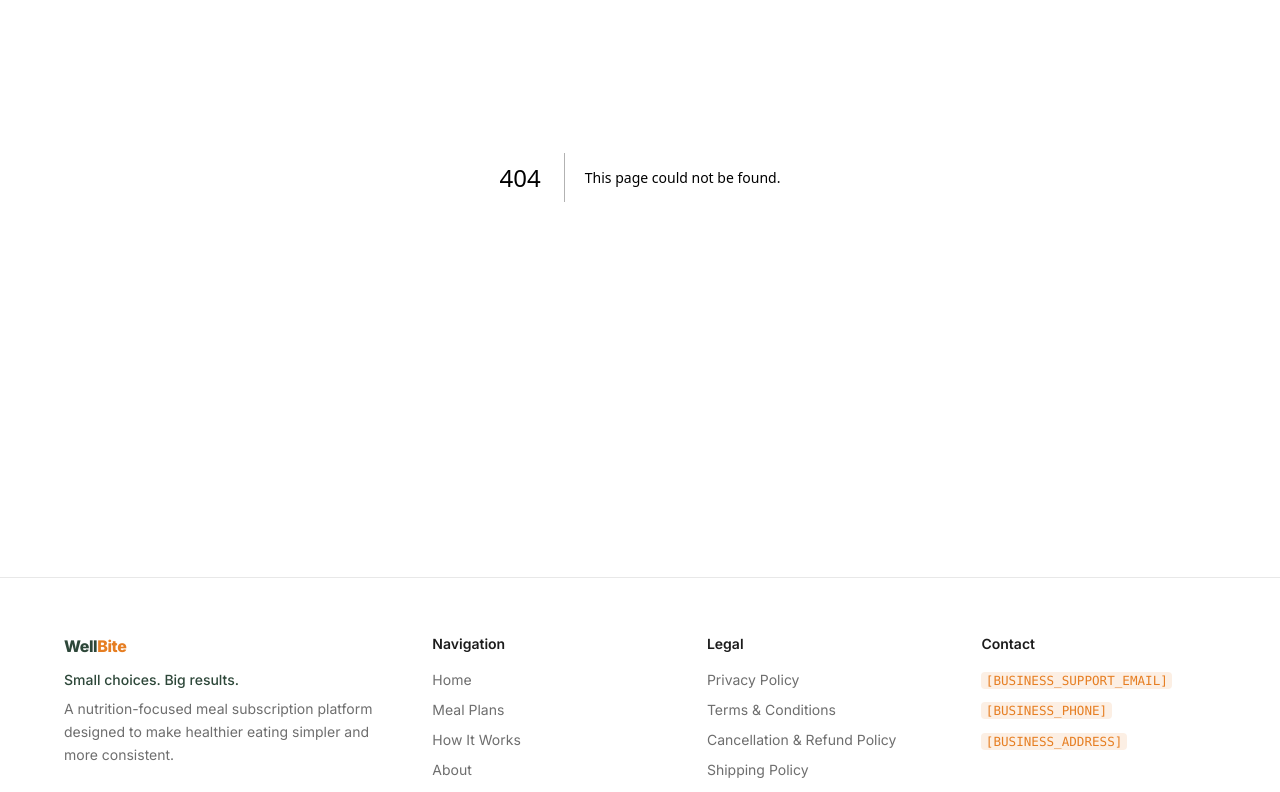
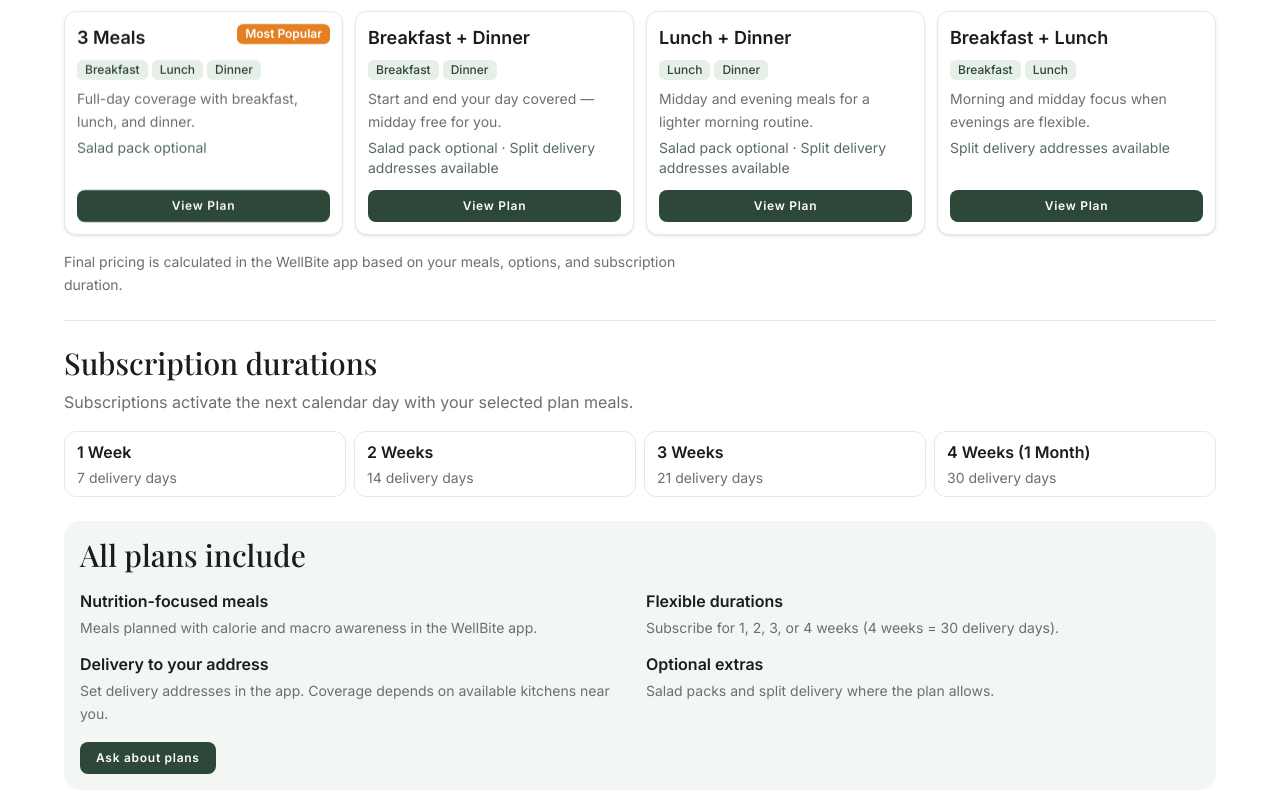
Before and after one commit to Amjath-s/wellbitewebsite, a Next.js app: page /meal-plans in a window 1280 px wide. Before the commit this address had no page. Shown: the part 280-1072 px from the top of the page. Built offline with nearby package versions, Linux system fonts and the light colour scheme.

Commit message:
Add meal-plans page with real app plans and redirect /plans.

```diff
--- /dev/null
+++ b/src/app/meal-plans/page.tsx
@@ -0,0 +1,98 @@
+import type { Metadata } from "next";
+import { CtaLink } from "@/components/CtaLink";
+import { PageShell, PlanGrid, SectionHeader } from "@/components/ui";
+import {
+  mealPlans,
+  pricingNote,
+  subscriptionDurations,
+} from "@/lib/plans";
+
+export const metadata: Metadata = {
+  title: "Meal Plans",
+  description:
+    "Explore WellBite meal plans: 3 Meals, Breakfast + Dinner, Lunch + Dinner, and Breakfast + Lunch. Flexible durations from 1 to 4 weeks.",
+  openGraph: {
+    title: "Meal Plans · WellBite",
+    description:
+      "Choose a nutrition-focused meal plan that fits your daily routine.",
+  },
+};
+
+const includes = [
+  {
+    title: "Nutrition-focused meals",
+    body: "Meals planned with calorie and macro awareness in the WellBite app.",
+  },
+  {
+    title: "Flexible durations",
+    body: "Subscribe for 1, 2, 3, or 4 weeks (4 weeks = 30 delivery days).",
+  },
+  {
+    title: "Delivery to your address",
+    body: "Set delivery addresses in the app. Coverage depends on available kitchens near you.",
+  },
+  {
+    title: "Optional extras",
+    body: "Salad packs and split delivery where the plan allows.",
+  },
+] as const;
+
+export default function MealPlansPage() {
+  return (
+    <PageShell>
+      <SectionHeader
+        eyebrow="Meal Plans"
+        title="Choose your meal plan"
+        description="These are the real meal packages available in the WellBite app. Pick the rhythm that fits your day — pricing is confirmed in-app."
+      />
+
+      <div className="mt-6">
+        <PlanGrid plans={mealPlans} ctaHref="/contact" />
+      </div>
+
+      <p className="mt-4 max-w-2xl text-sm leading-relaxed text-muted">
+        {pricingNote}
+      </p>
+
+      <section className="mt-6 border-t border-border pt-6">
+        <h2 className="font-display text-2xl text-text sm:text-3xl">
+          Subscription durations
+        </h2>
+        <p className="mt-2 max-w-xl text-sm leading-relaxed text-muted sm:text-base">
+          Subscriptions activate the next calendar day with your selected plan
+          meals.
+        </p>
+        <ul className="mt-4 grid gap-2 sm:grid-cols-2 lg:grid-cols-4">
+          {subscriptionDurations.map((d) => (
+            <li
+              key={d.weeks}
+              className="rounded-xl border border-border bg-surface px-3 py-2"
+            >
+              <p className="font-semibold text-text">{d.label}</p>
+              <p className="mt-1 text-sm text-muted">{d.days} delivery days</p>
+            </li>
+          ))}
+        </ul>
+      </section>
+
+      <section className="mt-6 rounded-2xl bg-soft-green/50 px-3 py-4 sm:px-4">
+        <h2 className="font-display text-2xl text-text sm:text-3xl">
+          All plans include
+        </h2>
+        <ul className="mt-4 grid gap-3 sm:grid-cols-2">
+          {includes.map((item) => (
+            <li key={item.title}>
+              <h3 className="font-semibold text-text">{item.title}</h3>
+              <p className="mt-1 text-sm leading-relaxed text-muted">
+                {item.body}
+              </p>
+            </li>
+          ))}
+        </ul>
+        <div className="mt-4">
+          <CtaLink href="/contact">Ask about plans</CtaLink>
+        </div>
+      </section>
+    </PageShell>
+  );
+}
--- a/src/app/plans/page.tsx
+++ b/src/app/plans/page.tsx
@@ -1,73 +1,6 @@
-import type { Metadata } from "next";
-import { CtaLink } from "@/components/CtaLink";
+import { redirect } from "next/navigation";
 
-export const metadata: Metadata = {
-  title: "Plans",
-  description:
-    "Choose a WellBite meal package: 3 Meals, Breakfast + Dinner, Lunch + Dinner, or Breakfast + Lunch.",
-};
-
-const plans = [
-  {
-    title: "3 Meals",
-    meals: "Breakfast, lunch, and dinner",
-    note: "Salad pack optional",
-  },
-  {
-    title: "Breakfast + Dinner",
-    meals: "Start and end your day covered",
-    note: "Salad pack or split meals available",
-  },
-  {
-    title: "Lunch + Dinner",
-    meals: "Midday and evening meals",
-    note: "Salad pack or split meals available",
-  },
-  {
-    title: "Breakfast + Lunch",
-    meals: "Morning and midday focus",
-    note: "Split meals available",
-  },
-] as const;
-
-export default function PlansPage() {
-  return (
-    <div className="mx-auto max-w-5xl px-5 py-14 sm:px-6 sm:py-20">
-      <header className="max-w-xl">
-        <p className="text-sm font-medium tracking-wide text-primary">Plans</p>
-        <h1 className="mt-3 font-display text-3xl text-text sm:text-4xl">
-          Four packages. One goal.
-        </h1>
-        <p className="mt-4 text-base leading-relaxed text-muted sm:text-lg">
-          Pick the meal rhythm that fits your life. Every plan is built around
-          your nutrition profile.
-        </p>
-      </header>
-
-      <ul className="mt-14 divide-y divide-border border-y border-border">
-        {plans.map((plan) => (
-          <li
-            key={plan.title}
-            className="grid gap-2 py-8 sm:grid-cols-[1fr_auto] sm:items-end sm:gap-8"
-          >
-            <div>
-              <h2 className="text-xl font-semibold text-text">{plan.title}</h2>
-              <p className="mt-1 text-base text-muted">{plan.meals}</p>
-              <p className="mt-2 text-sm text-primary/80">{plan.note}</p>
-            </div>
-            <span className="hidden h-px w-16 bg-soft-green sm:block" aria-hidden />
-          </li>
-        ))}
-      </ul>
-
-      <p className="mt-8 max-w-lg text-sm leading-relaxed text-muted">
-        Pricing and delivery windows are set in the app after you choose a
-        duration and address.
-      </p>
-
-      <div className="mt-8">
-        <CtaLink href="/contact">Get the app</CtaLink>
-      </div>
-    </div>
-  );
+/** Legacy path — meal plans live at /meal-plans */
+export default function PlansRedirectPage() {
+  redirect("/meal-plans");
 }
```
